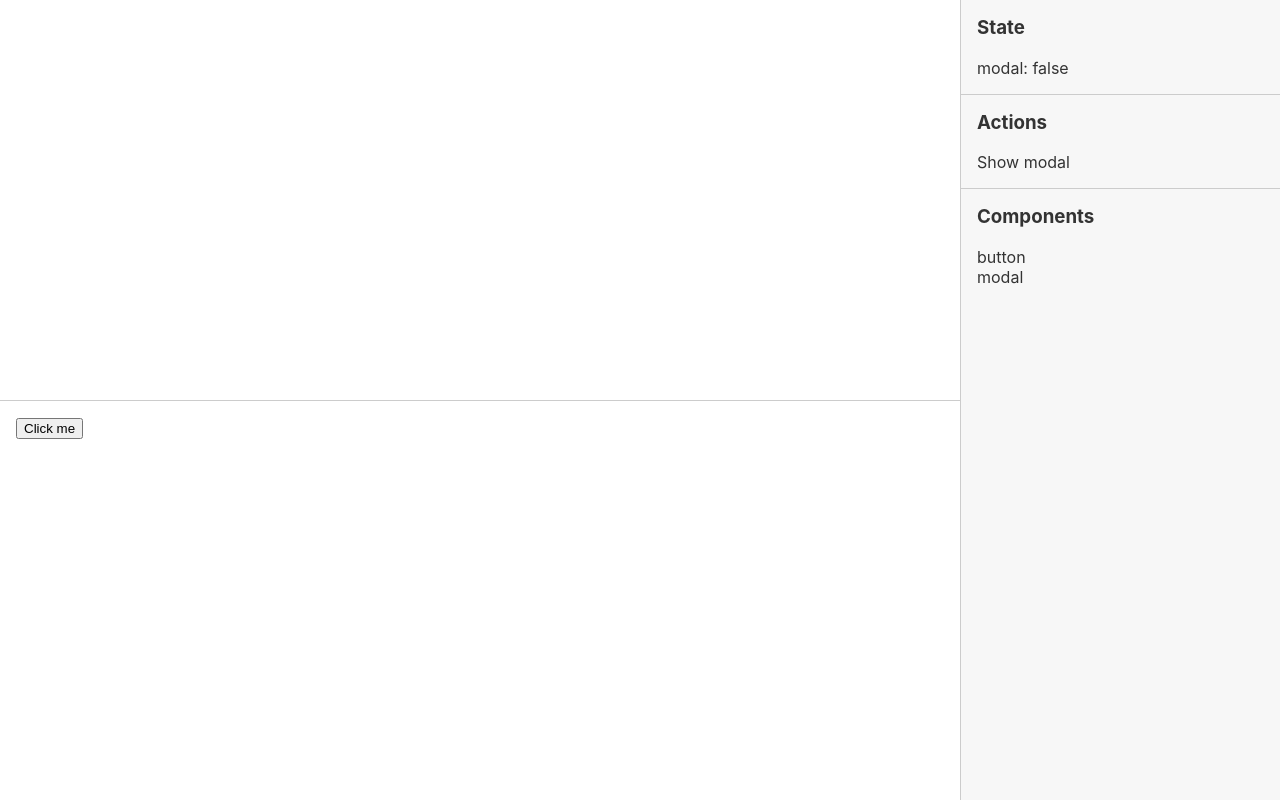
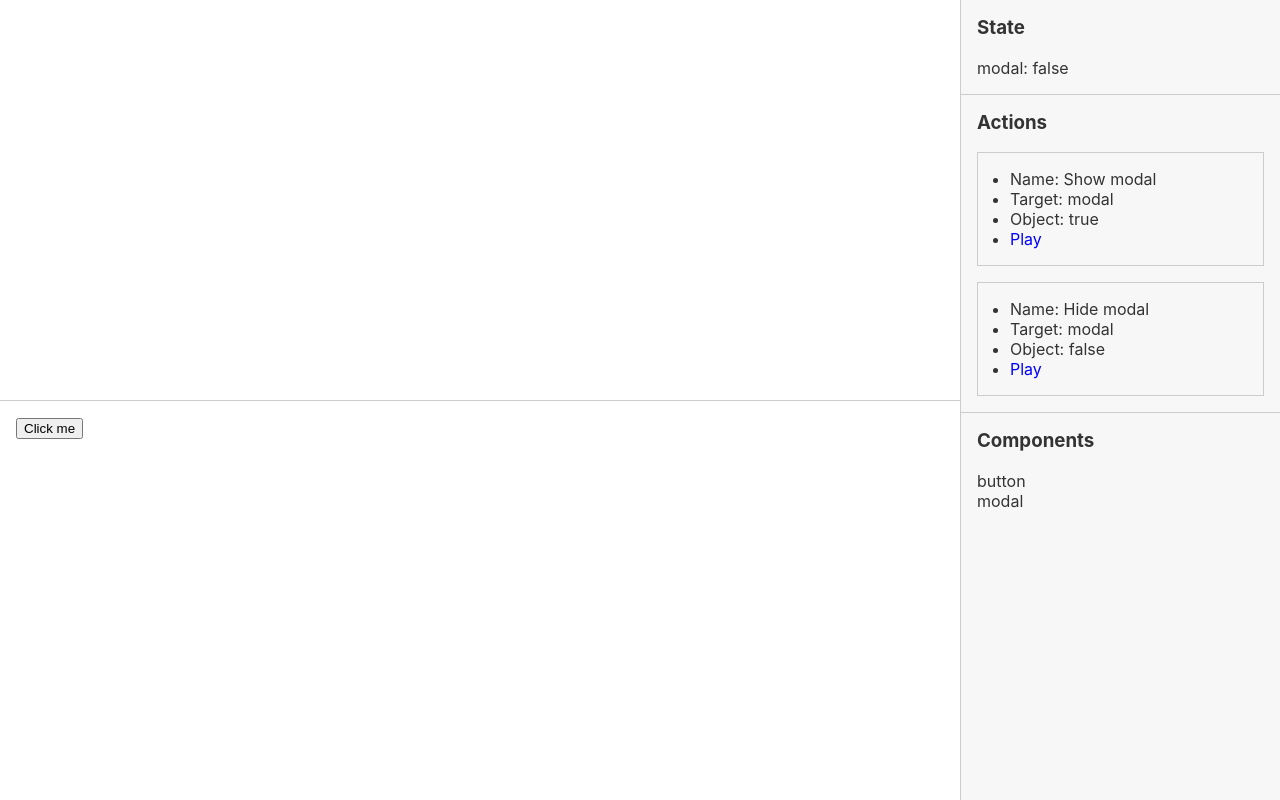
Before and after one commit to andrewliebchen/prototyper, a React (Create React App) app: page / in a window 1280 px wide. Built offline with nearby package versions, Linux system fonts and the light colour scheme.

Commit message:
Hookup more things

```diff
--- a/src/App.js
+++ b/src/App.js
@@ -11,7 +11,6 @@ import './App.css';
 class App extends Component {
   constructor(props) {
     super(props);
-
     this.state ={
       prototype: {
         modal: false
@@ -19,9 +18,11 @@ class App extends Component {
       components: [
         {
           name: 'button',
-          code: () => {
+          code: (prototype) => {
             return (
-              <button onClick={this.handleEvent.bind(null, 'Show modal')}>
+              <button
+                onClick={this.handleEvent.bind(null, 'Show modal')}
+                disabled={prototype.modal}>
                 Click me
               </button>
             );
@@ -34,9 +35,12 @@ class App extends Component {
                 style={{
                   padding:'1em',
                   border: '1px solid',
+                  position: 'absolute',
+                  top: '50%',
+                  left: '50%',
                   display: prototype.modal ? 'inline-block' : 'none'
                 }}>
-                Modal
+                <a onClick={this.handleEvent.bind(null, 'Hide modal')}>Modal</a>
               </div>
             );
           }
@@ -45,8 +49,18 @@ class App extends Component {
       actions: [
         {
           name: 'Show modal',
+          target: 'modal',
+          object: true,
           exec: (self) => {
             let temp = update(self.state.prototype, {modal: {$set: true}});
+            self.setState({prototype: temp});
+          }
+        }, {
+          name: 'Hide modal',
+          target: 'modal',
+          object: false,
+          exec: (self) => {
+            let temp = update(self.state.prototype, {modal: {$set: false}});
             self.setState({prototype: temp});
           }
         }
@@ -63,7 +77,7 @@ class App extends Component {
     return (
       <div className="App">
         <Workspace {...this.state}/>
-        <Inspector {...this.state}/>
+        <Inspector handleActionPlay={this.handleEvent} {...this.state}/>
       </div>
     );
   }
--- a/src/Inspector.css
+++ b/src/Inspector.css
@@ -7,3 +7,12 @@
   background-color: var(--color-background);
   border-left: 1px solid var(--color-border);
 }
+
+.Action {
+  border: 1px solid var(--color-border);
+  padding: 1em 2em;
+}
+
+.Action + .Action {
+  margin-top: 1em;
+}
--- a/src/Inspector.js
+++ b/src/Inspector.js
@@ -16,7 +16,7 @@ class Section extends Component {
 
 class Inspector extends Component {
   render() {
-    const { actions, components, prototype } = this.props;
+    const { actions, components, prototype, handleActionPlay } = this.props;
     return (
       <div className="Inspector">
         <Section title="State">
@@ -26,12 +26,19 @@ class Inspector extends Component {
         </Section>
         <Section title="Actions">
           {actions.map((action, i) => {
-            return <div key={i}>{action.name}</div>
+            return (
+              <ul className="Action" key={i}>
+                <li>Name: {action.name}</li>
+                <li>Target: {action.target}</li>
+                <li>Object: {_.toString(action.object)}</li>
+                <li><a onClick={handleActionPlay.bind(null, action.name)}>Play</a></li>
+              </ul>
+            );
           })}
         </Section>
         <Section title="Components">
           {components.map((component, i) => {
-            return <div key={i}>{component.name}</div>
+            return <div key={i}>{component.name}</div>;
           })}
         </Section>
       </div>
--- a/src/Workspace.css
+++ b/src/Workspace.css
@@ -5,4 +5,5 @@
 .WorkspaceSection {
   width: var(--width-main);
   height: 50vh;
+  position: relative;
 }
--- a/src/index.css
+++ b/src/index.css
@@ -2,6 +2,7 @@
   --color-background: #f7f7f7;
   --color-text: #333;
   --color-border: #ccc;
+  --color-accent: blue;
 
   --width-inspector: 25vw;
   --width-main: calc(100vw - var(--width-sidebar));
@@ -26,6 +27,11 @@ h4 {
   margin-bottom: 1em;
 }
 
+a {
+  color: var(--color-accent);
+  cursor: pointer;
+}
+
 .Section {
   padding: 1em;
 }
```
